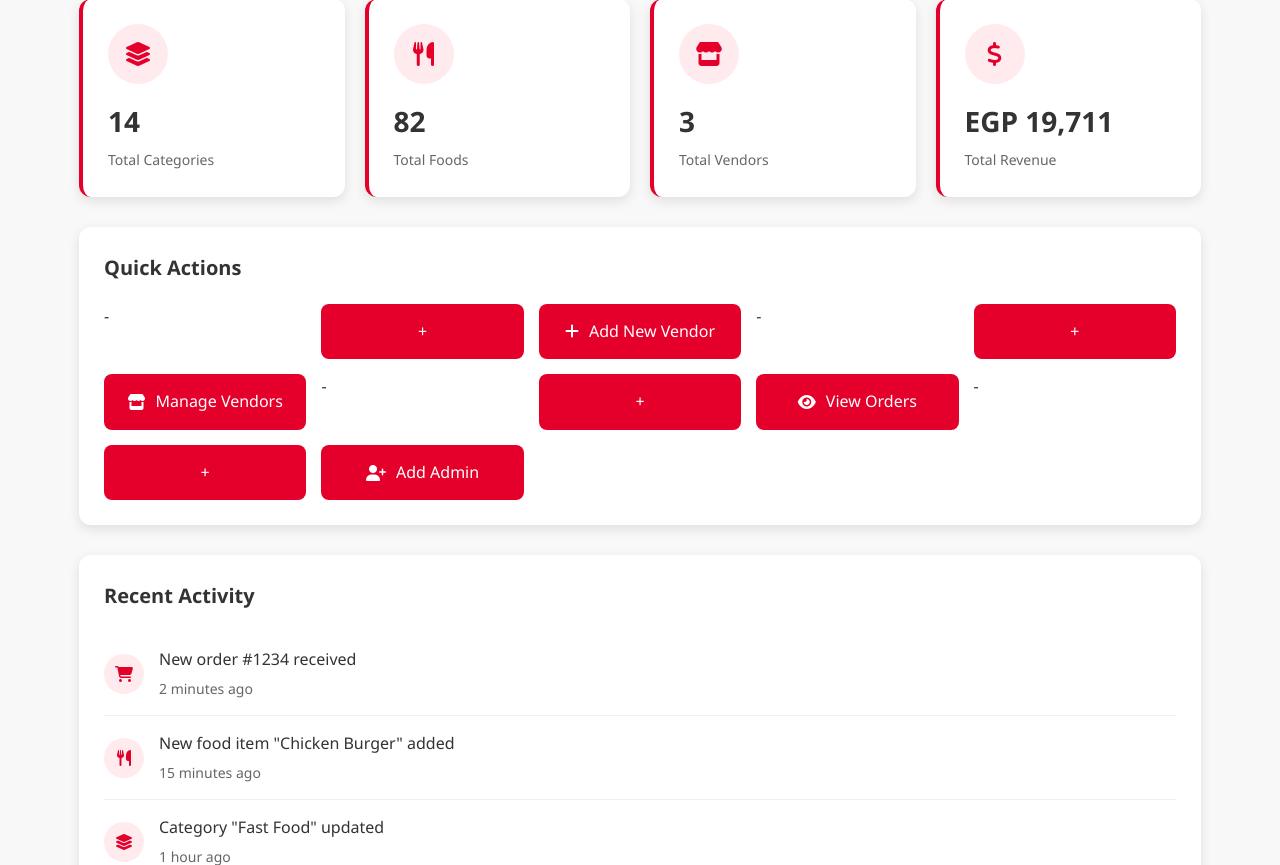
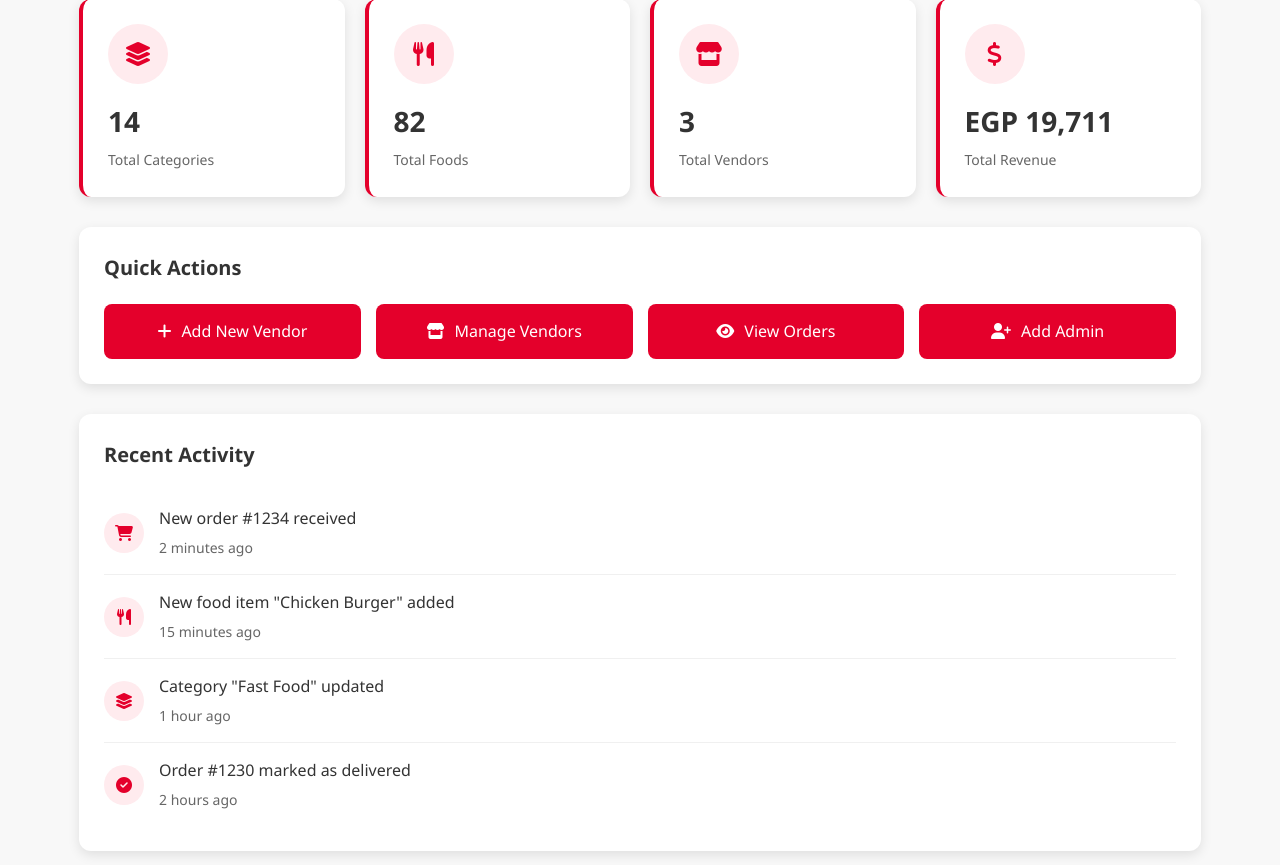
Before and after one commit to yasminemoataz/talabat, a PHP site: page /app/views/admin.php in a window 1280 px wide. Shown: the part 254-1119 px from the top of the page. Run offline with PHP 8.4, Linux system fonts and the light colour scheme.

Commit message:
Fix navigation consistency and cart button
- Fix Quick Actions section by removing git diff markers
- Update cart button to use consistent routing with index.php?page=cart
- Ensure all navigation links use uniform routing system
- Clean up merge conflicts in admin.php

```diff
--- a/app/views/admin.php
+++ b/app/views/admin.php
@@ -425,23 +425,19 @@ $stats = $menuController->getAdminStats();
 <div class="quick-actions">
     <h2 class="section-title">Quick Actions</h2>
     <div class="actions-grid">
--                    <a href="manage-vendors.php" class="action-btn">
-+                    <a href="index.php?page=managevendors" class="action-btn">
+        <a href="index.php?page=managevendors" class="action-btn">
             <i class="fas fa-plus"></i>
             Add New Vendor
         </a>
--                    <a href="manage-vendors.php" class="action-btn">
-+                    <a href="index.php?page=managevendors" class="action-btn">
+        <a href="index.php?page=managevendors" class="action-btn">
             <i class="fas fa-store"></i>
             Manage Vendors
         </a>
--                    <a href="manage-order.php" class="action-btn">
-+                    <a href="index.php?page=manageorder" class="action-btn">
+        <a href="index.php?page=manageorder" class="action-btn">
             <i class="fas fa-eye"></i>
             View Orders
         </a>
--                    <a href="manage-admin.php" class="action-btn">
-+                    <a href="index.php?page=manageadmin" class="action-btn">
+        <a href="index.php?page=manageadmin" class="action-btn">
             <i class="fas fa-user-plus"></i>
             Add Admin
         </a>
```
Also changed, not shown: app/views/layout.php (+5 -5 lines). Lines whose indentation alone changed are shown as unchanged.
